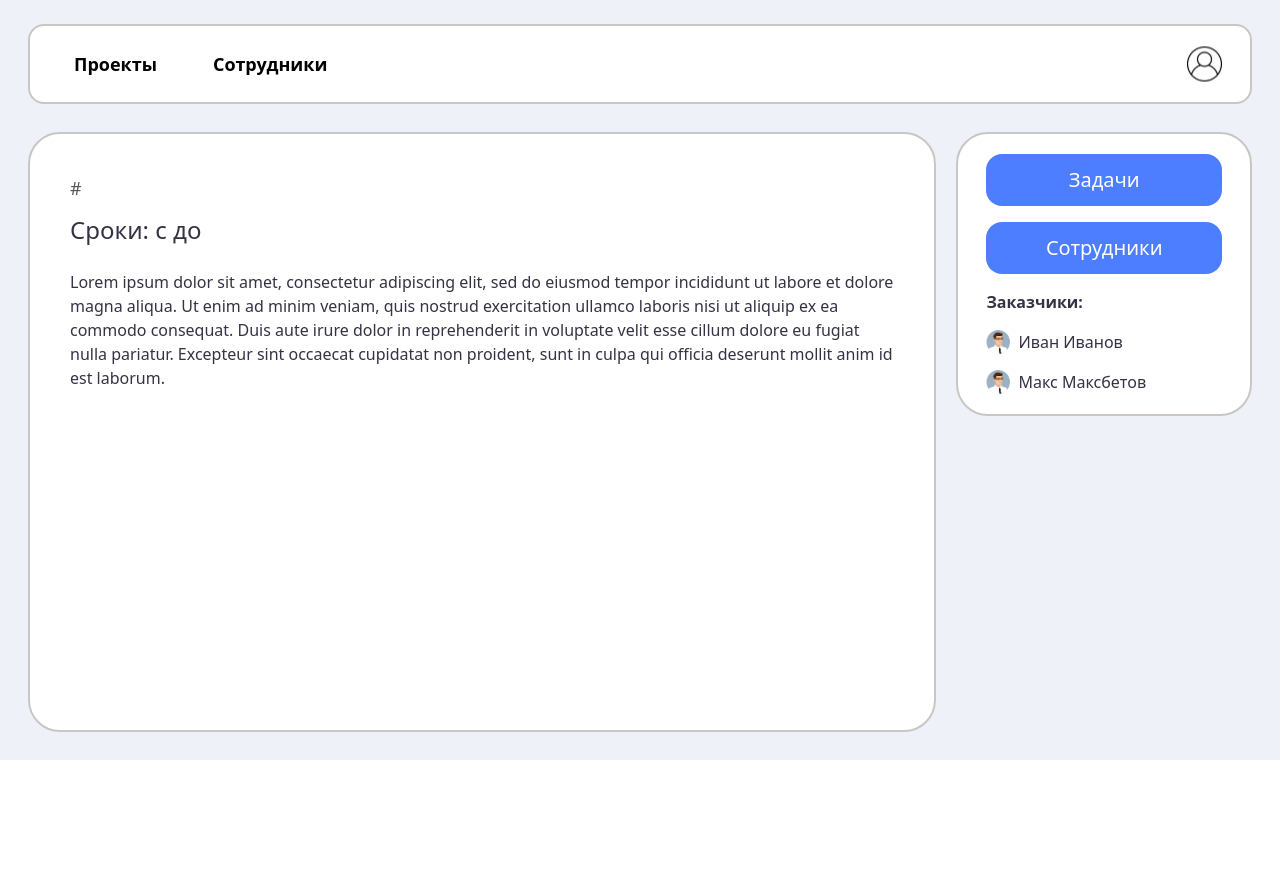
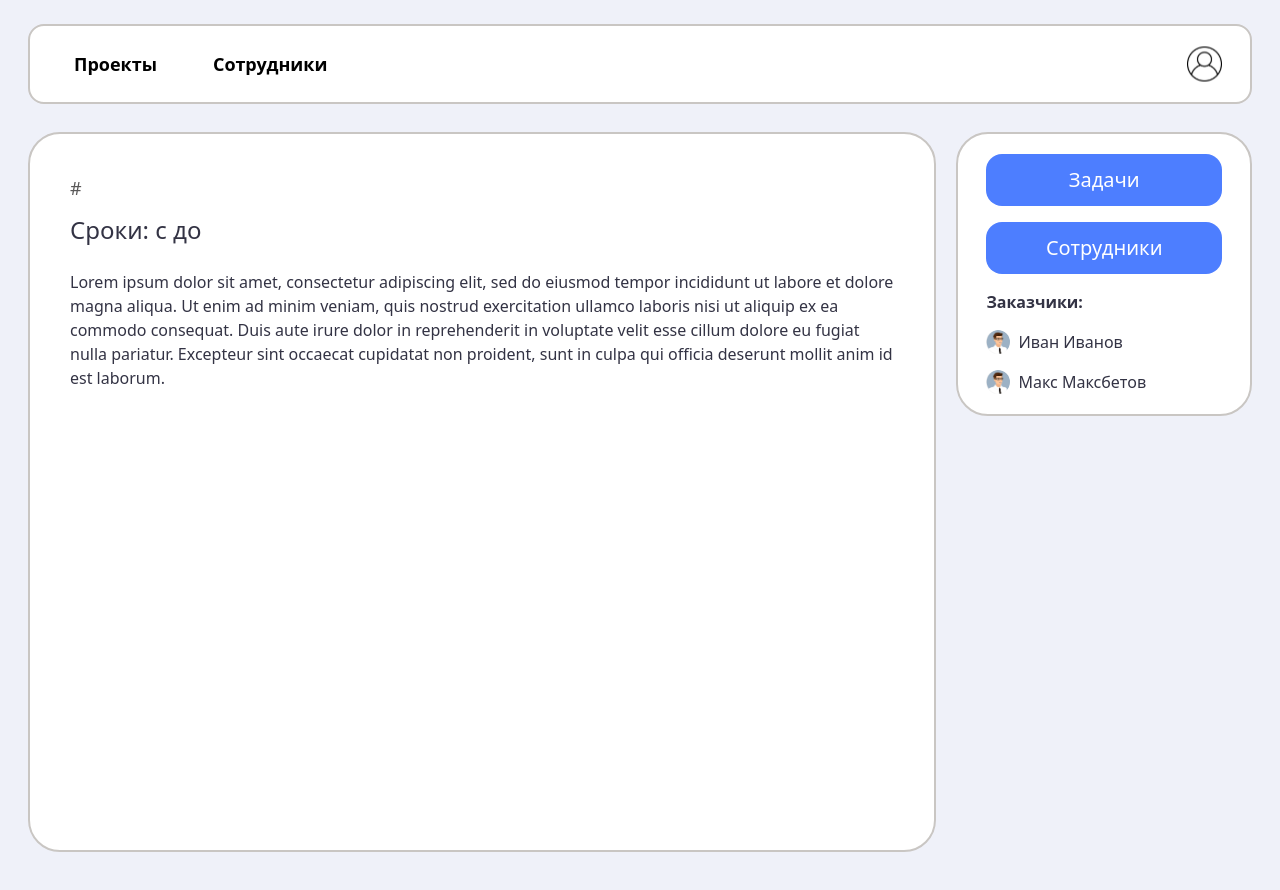
Before and after one commit to Max1m3L/TaskFlow, a React (Create React App) app in the folder Client/taskflow-front/: page /projects/1 in a window 1280 px wide. Shown: the top 890 px of the page. Before the commit the page ends 800 px from the top, so only its background shows below. Built offline with nearby package versions, Linux system fonts and the light colour scheme; no server answers.

Commit message:
index page

```diff
--- a/Client/taskflow-front/src/components/MiniTask/MiniTask.tsx
+++ b/Client/taskflow-front/src/components/MiniTask/MiniTask.tsx
@@ -5,7 +5,7 @@ const MiniTask: React.FC<{ task: TaskEntity }> = ({task}) => {
     const [opened, setOpened] = useState(false);
 
     function calculateEndDate(startTimestamp: number, workDays: number) {
-        let startDate = new Date(startTimestamp * 1000);
+        let startDate = new Date(startTimestamp);
 
         let currentDate = new Date(startDate);
         let daysWorked = 0;
@@ -22,7 +22,7 @@ const MiniTask: React.FC<{ task: TaskEntity }> = ({task}) => {
     }
 
     const timeToAdd = Math.ceil((Number(task.sp_test) + Number(task.sp_analysis) + Number(task.sp_analysis) + Number(task.sp_release)) / 8);
-    const deadline = calculateEndDate((task.startdate ? new Date(task.startdate.split(' ')[0]).getTime() : Date.now()), timeToAdd).toDateString();
+    const deadline = calculateEndDate((task.startdate ? new Date(task.startdate.split(' ')[0]).getTime() : Date.now()), timeToAdd).toLocaleDateString();
 
     const handleTaskOpen = () => {
         setOpened(!opened);
--- a/Client/taskflow-front/src/routes/project.tsx
+++ b/Client/taskflow-front/src/routes/project.tsx
@@ -18,8 +18,8 @@ const Project = () => {
 
     return (
         <Layout>
-            <div className="flex items-start gap-x-5 p-7">
-                <section className="flex-grow bg-[#fff] rounded-[32px] border-2 border-[#C9C6C3] p-10 min-h-[600px]">
+            <div className="flex items-start gap-x-5 p-7 pb-20">
+                <section className="flex-grow bg-[#fff] rounded-[32px] border-2 border-[#C9C6C3] p-10 min-h-[90vh]">
                     <span className="font-light text-[#595858] text-lg">#{projectJSON?.id}</span>
                     <h1 className="font-bold text-3xl">{projectJSON?.name}</h1>
                     <span className="block text-2xl pt-3 pb-6">Сроки: с {projectJSON?.startdate} до {projectJSON?.enddate}</span>
--- a/Client/taskflow-front/src/routes/staff.tsx
+++ b/Client/taskflow-front/src/routes/staff.tsx
@@ -2,6 +2,17 @@ import React, {useEffect, useState} from 'react';
 import Layout from "../components/Layout/Layout";
 import StaffCard from "../components/StaffCard/StaffCard";
 import {UserEntity} from "../types/entities";
+
+// const mockes: UserEntity[] = [{id: 1, team: "Team1", post:"post", name: "Tim", surname: "Cook", gmail: "cook@cook.com"},
+//     {id: 1, team: "Team1", post:"post", name: "Tim", surname: "Cook", gmail: "cook@cook.com"},
+//     {id: 1, team: "Team1", post:"post", name: "Tim", surname: "Cook", gmail: "cook@cook.com"},
+//     {id: 1, team: "Team1", post:"post", name: "Tim", surname: "Cook", gmail: "cook@cook.com"},
+//     {id: 1, team: "Team1", post:"post", name: "Tim", surname: "Cook", gmail: "cook@cook.com"},
+//     {id: 1, team: "Team1", post:"post", name: "Tim", surname: "Cook", gmail: "cook@cook.com"},
+//     {id: 1, team: "Team1", post:"post", name: "Tim", surname: "Cook", gmail: "cook@cook.com"},
+//     {id: 1, team: "Team1", post:"post", name: "Tim", surname: "Cook", gmail: "cook@cook.com"},
+//     {id: 1, team: "Team1", post:"post", name: "Tim", surname: "Cook", gmail: "cook@cook.com"},
+// ];
 
 const Staff = () => {
     const [users, setUsers] = useState<UserEntity[]>([])
@@ -14,7 +25,7 @@ const Staff = () => {
 
     return (
         <Layout>
-            <section className="flex flex-wrap justify-center py-8 gap-8 mx-auto">
+            <section className="flex flex-wrap justify-center py-8 gap-8 mx-auto w-3/4">
                 {
                     users.map((user: UserEntity) => (
                         <StaffCard key={user.id} user={user} />
```
